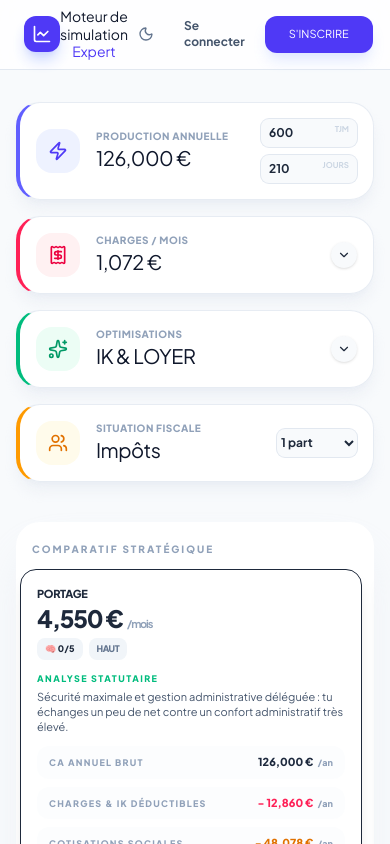
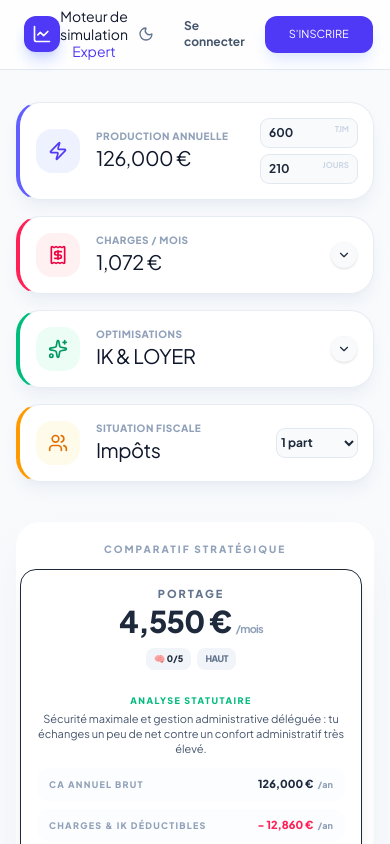
Before and after one commit to Guillaume1983/freelance-simulator-next, a Next.js app: page / in a window 390 px wide. Shown: the top 844 px of the page. Built offline with nearby package versions, Linux system fonts and the light colour scheme.

Commit message:
Test cursor5

```diff
--- a/app/page.tsx
+++ b/app/page.tsx
@@ -3,6 +3,7 @@ import { useState } from 'react';
 import { useSimulation } from '@/hooks/useSimulation';
 import Header from '@/components/Header';
 import TopCards from '@/components/TopCards';
+import ExpandPanels from '@/components/ExpandPanels';
 import ComparisonTable from '@/components/ComparisonTable';
 import SidePanel from '@/components/SidePanel'; // Nouveau
 import Footer from '@/components/Footer';       // Nouveau
@@ -24,6 +25,7 @@ export default function Home() {
         <TopCards sim={sim} activePanel={activePanel} togglePanel={togglePanel} />
 
         <div className="max-w-[1600px] mx-auto px-4 md:px-6">
+          <ExpandPanels activePanel={activePanel} sim={sim} />
 
           <div className="flex flex-col md:flex-row gap-6 items-start mt-4">
             <div className={`transition-all duration-500 w-full ${selectedId ? 'md:w-[68%]' : 'md:w-full'}`}>
--- a/components/ComparisonTable.tsx
+++ b/components/ComparisonTable.tsx
@@ -111,7 +111,7 @@ export default function ComparisonTable({ sim, selectedId, setSelectedId }: any)
 
       {/* Vue mobile : carrousel de cartes par régime (toujours étendues) */}
       <div className="block md:hidden p-4 pt-5">
-        <h3 className="text-[10px] font-black text-slate-400 dark:text-slate-500 uppercase tracking-[0.2em] mb-3">
+        <h3 className="text-[10px] font-black text-slate-400 dark:text-slate-500 uppercase tracking-[0.2em] mb-3 text-center">
           Comparatif stratégique
         </h3>
         <div className="-mx-4 px-1 flex gap-4 overflow-x-auto snap-x snap-mandatory pb-3">
@@ -121,26 +121,24 @@ export default function ComparisonTable({ sim, selectedId, setSelectedId }: any)
             return (
               <div
                 key={r.id}
-                className={`snap-center shrink-0 w-[calc(100vw-3rem)] max-w-sm relative border overflow-hidden rounded-2xl bg-white dark:bg-[#020617] shadow-lg transition-all duration-300`}
+                className="snap-center shrink-0 w-[calc(100vw-3rem)] max-w-sm relative border overflow-hidden rounded-2xl bg-white dark:bg-[#020617] shadow-lg transition-all duration-300"
               >
-                <div className="px-4 pt-4 pb-3">
-                  <div className="flex items-center justify-between gap-3">
-                    <div>
-                      <div className="flex items-center gap-2 mb-1">
-                        <span className="text-[11px] font-black uppercase tracking-tight dark:text-white">
+                <div className="px-4 pt-4 pb-3 flex flex-col items-center text-center">
+                  <div className="mb-1 flex items-center justify-center gap-2">
+                    <span className="text-[11px] font-black uppercase tracking-[0.18em] text-slate-500 dark:text-slate-300">
                       {r.id}
                     </span>
                     {r.id === 'Micro' && r.ca > 77700 && (
                       <AlertCircle size={12} className="text-rose-500" />
                     )}
                   </div>
-                      <div className="text-2xl font-black dark:text-white leading-none tracking-tighter">
+                  <div className="text-3xl font-black dark:text-white leading-none tracking-tight mb-2">
                     {fmt(r.net / 12)}
                     <span className="text-[11px] text-slate-400 dark:text-slate-500 font-bold ml-1">
                       /mois
                     </span>
                   </div>
-                      <div className="flex items-center gap-1.5 mt-2">
+                  <div className="flex items-center justify-center gap-1.5 mt-1 mb-2">
                     <span className="px-2 py-1 rounded-lg bg-slate-100 dark:bg-slate-800 text-[9px] font-black flex items-center gap-1">
                       🧠 {r.mental}/5
                     </span>
@@ -148,14 +146,12 @@ export default function ComparisonTable({ sim, selectedId, setSelectedId }: any)
                       {r.safety}
                     </span>
                   </div>
-                    </div>
                   {isWinner && (
-                      <div className="bg-indigo-600 text-white text-[9px] font-black px-2.5 py-1 rounded-full shadow-md flex items-center gap-1">
+                    <div className="mt-1 bg-indigo-600 text-white text-[9px] font-black px-2.5 py-1 rounded-full shadow-md flex items-center gap-1">
                       <span>🏆</span> OPTIMUM
                     </div>
                   )}
-                  </div>
-                  <div className="mt-3 text-[11px] text-slate-600 dark:text-slate-300">
+                  <div className="mt-4 text-[11px] text-slate-600 dark:text-slate-300 w-full">
                     <p className="text-[9px] font-black uppercase tracking-[0.16em] text-emerald-500 mb-1">
                       Analyse statutaire
                     </p>
--- a/components/TopCards.tsx
+++ b/components/TopCards.tsx
@@ -1,6 +1,5 @@
 'use client';
 import { Zap, Receipt, Sparkles, Users, ChevronDown } from 'lucide-react';
-import ExpandPanels from '@/components/ExpandPanels';
 
 export default function TopCards({ sim, activePanel, togglePanel }: any) {
   const fmt = (v: number) => Math.round(v).toLocaleString() + " €";
@@ -29,8 +28,7 @@ export default function TopCards({ sim, activePanel, togglePanel }: any) {
       </div>
 
       {/* Charges */}
-      <div className="card-pro px-4 md:px-5 py-4 md:py-5 border-l-4 border-l-rose-500 flex flex-col gap-3">
-        <div className="flex items-center justify-between gap-4">
+      <div className="card-pro px-4 md:px-5 py-4 md:py-5 border-l-4 border-l-rose-500 flex items-center justify-between">
         <div className="flex items-center gap-4">
           <div className="bg-rose-50 dark:bg-rose-900/30 text-rose-600 p-3 rounded-2xl">
             <Receipt className="w-5 h-5" />
@@ -49,16 +47,9 @@ export default function TopCards({ sim, activePanel, togglePanel }: any) {
           <ChevronDown className={`w-3.5 h-3.5 transition-transform ${activePanel === 'charges' ? 'rotate-180' : ''}`} />
         </button>
       </div>
-        {activePanel === 'charges' && (
-          <div className="mt-3 md:mt-4">
-            <ExpandPanels activePanel="charges" sim={sim} />
-          </div>
-        )}
-      </div>
 
       {/* Optimisations */}
-      <div className="card-pro px-4 md:px-5 py-4 md:py-5 border-l-4 border-l-emerald-500 flex flex-col gap-3">
-        <div className="flex items-center justify-between gap-4">
+      <div className="card-pro px-4 md:px-5 py-4 md:py-5 border-l-4 border-l-emerald-500 flex items-center justify-between">
         <div className="flex items-center gap-4">
           <div className="bg-emerald-50 dark:bg-emerald-900/30 text-emerald-600 p-3 rounded-2xl">
             <Sparkles className="w-5 h-5" />
@@ -76,12 +67,6 @@ export default function TopCards({ sim, activePanel, togglePanel }: any) {
         >
           <ChevronDown className={`w-3.5 h-3.5 transition-transform ${activePanel === 'opti' ? 'rotate-180' : ''}`} />
         </button>
-        </div>
-        {activePanel === 'opti' && (
-          <div className="mt-3 md:mt-4">
-            <ExpandPanels activePanel="opti" sim={sim} />
-          </div>
-        )}
       </div>
 
       {/* Situation */}
```
Lines whose indentation alone changed are shown as unchanged.
